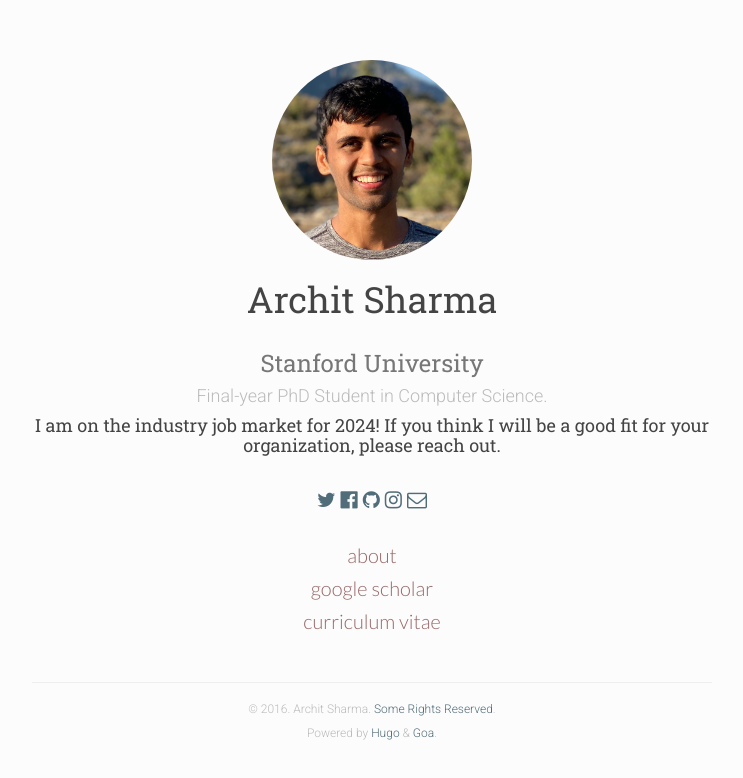
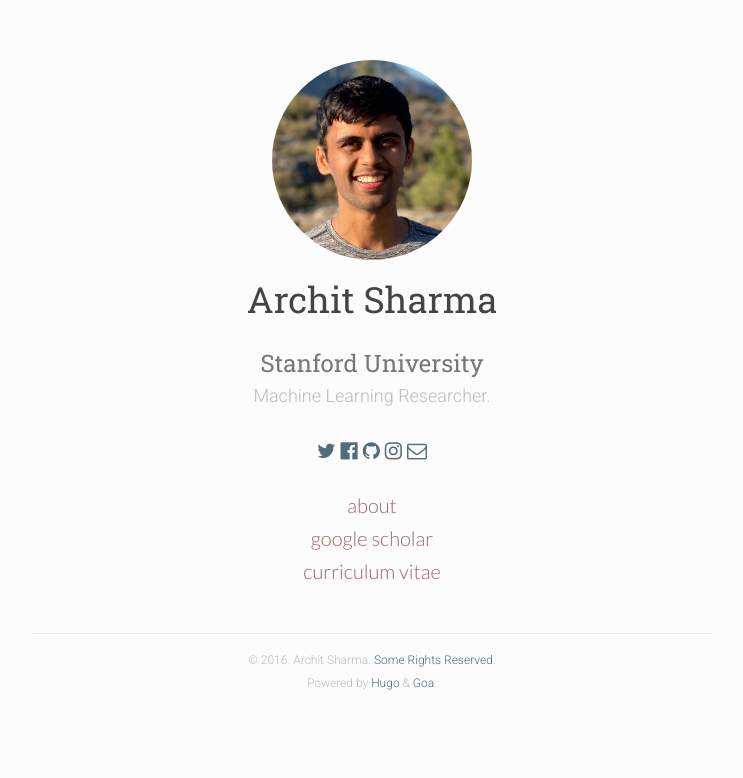
Before and after one commit to architsharma97/architsharma97.github.io, a plain HTML site: page index.html in a window 1280 px wide. Shown: the whole page, without its empty margins (268-1011 px from the left). Drawn offline with nearby package versions, Linux system fonts and the light colour scheme.

Commit message:
removed job stuff

```diff
--- a/index.html
+++ b/index.html
@@ -54,9 +54,9 @@
   <h3 class="intro">Stanford University</h3>
 
 
-  <h4 class="description">Final-year PhD Student in Computer Science.</h4>
+  <h4 class="description">Machine Learning Researcher.</h4>
 
-  <h4 class="author">I am on the industry job market for 2024! If you think I will be a good fit for your organization, please reach out.</h4>
+  <!-- <h4 class="author">I am on the industry job market for 2024! If you think I will be a good fit for your organization, please reach out.</h4> -->
 </section>
 
 
```
